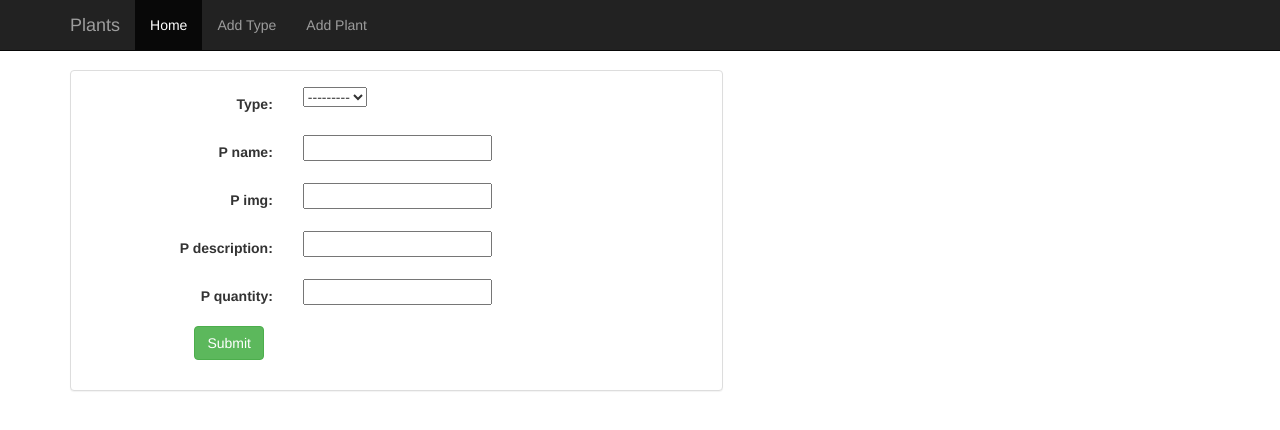
After one commit to TimCoding/django_tutorial, a Django app: page /plant/plant/add/ in a window 1280 px wide. The commit adds this page. Shown: the top 430 px of the page. Run offline with Django 3.2, Linux system fonts and the light colour scheme; data that the repository does not hold is empty; some libraries are stand-ins or nearby versions.

Commit message:
Created form for adding plants

```diff
--- a/plant/models.py
+++ b/plant/models.py
@@ -40,4 +40,5 @@ class Plant(models.Model):
         return self.p_name
 
     def get_absolute_url(self):
-        return reverse("plant:plant", kwargs = {'type': str(self.type), 'pk': str(self.id), 'name': str(self.slug)})
+        #Gacky solution to make the name of the type lower case
+        return reverse("plant:plant", kwargs = {'type': str(self.type).lower(), 'pk': str(self.id), 'name': str(self.slug)})
--- a/plant/templates/plant/base.html
+++ b/plant/templates/plant/base.html
@@ -31,7 +31,7 @@
                 <ul class="nav navbar-nav">
                     <li class="active"><a href="{% url 'plant:index' %}">Home</a></li>
                     <li><a href="{% url 'plant:type-add' %}">Add Type</a></li>
-                    <li><a href="#contact">Contact</a></li>
+                    <li><a href="{% url 'plant:plant-add' %}">Add Plant</a></li>
                 </ul>
             </div>
         </div>
--- /dev/null
+++ b/plant/templates/plant/plant_form.html
@@ -0,0 +1,24 @@
+{% extends 'plant/base.html' %}
+{% block title %}Add Plant Type{% endblock %}
+
+{% block body %}
+<div class="container">
+    <div class="row">
+        <div class="col-sm-12 col-md-7">
+            <div class="panel panel-default">
+                <div class="panel-body">
+                    <form class="form-horizontal" action="" method="POST">
+                        {% csrf_token %}
+                        {% include 'plant/form-template.html' %}
+                        <div class="form-group">
+                            <div class="col-sm-offset-2 col-sm-10">
+                                <button type="submit" class="btn btn-success">Submit</button>
+                            </div>
+                        </div>
+                    </form>
+                </div>
+            </div>
+        </div>
+    </div>
+</div>
+{% endblock %}
--- a/plant/urls.py
+++ b/plant/urls.py
@@ -16,4 +16,7 @@ urlpatterns = [
 
     #Adding type
     url(r'^type/add/$', views.TypeCreate.as_view(), name='type-add'),
+
+    #Adding plant
+    url(r'^plant/add/$', views.PlantCreate.as_view(), name='plant-add'),
 ]
--- a/plant/views.py
+++ b/plant/views.py
@@ -36,3 +36,7 @@ class PlantDetailView(generic.DetailView):
 class TypeCreate(CreateView):
     model = Type
     fields = ['t_name', 't_img', 't_description']
+
+class PlantCreate(CreateView):
+    model = Plant
+    fields = ['type', 'p_name', 'p_img', 'p_description', 'p_quantity']
```
